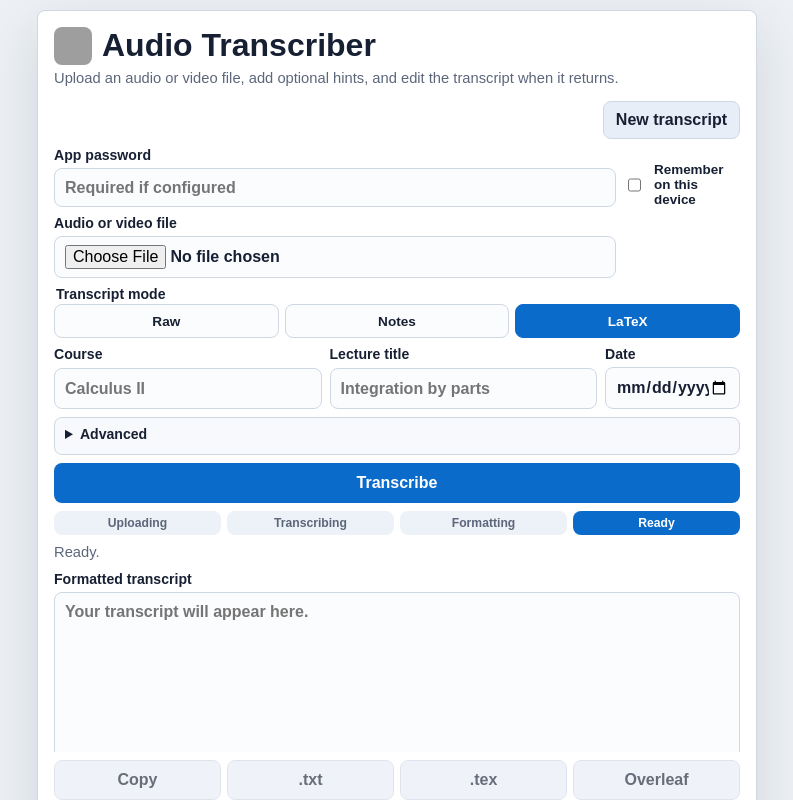
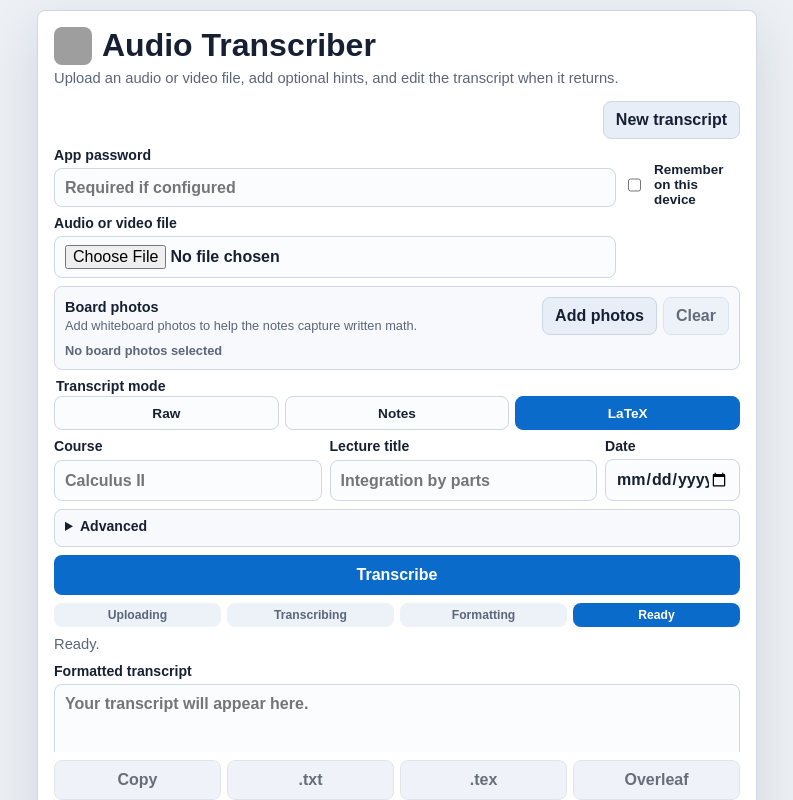
Before and after one commit to kevin-chase-claypool/transcription, a Next.js app: page / in a window 1280 px wide. Shown: the top 800 px of the page, without its empty margins (243-1036 px from the left). Built offline with nearby package versions, Linux system fonts and the light colour scheme; grey boxes are pictures that could not be loaded.

Commit message:
Add_board_photo_context

```diff
--- a/app/api/transcribe/route.ts
+++ b/app/api/transcribe/route.ts
@@ -3,7 +3,9 @@ import OpenAI from "openai";
 export const runtime = "nodejs";
 
 const MAX_FILE_BYTES = 25 * 1024 * 1024;
+const MAX_BOARD_IMAGE_BYTES = 5 * 1024 * 1024;
 const DEFAULT_MATH_FORMAT_MODEL = "gpt-4.1-mini";
+const DEFAULT_VISION_MODEL = "gpt-4.1-mini";
 const RATE_LIMIT_MAX_REQUESTS = 8;
 const RATE_LIMIT_WINDOW_MS = 60 * 60 * 1000;
 const rateLimitBuckets = new Map<string, { count: number; resetAt: number }>();
@@ -83,6 +85,65 @@ function buildLectureContext({
     .join("\n");
 }
 
+async function fileToDataUrl(file: File) {
+  const buffer = Buffer.from(await file.arrayBuffer());
+  const mimeType = file.type || "image/jpeg";
+  return `data:${mimeType};base64,${buffer.toString("base64")}`;
+}
+
+async function analyzeBoardPhotos(
+  client: OpenAI,
+  photos: File[],
+  context: string
+) {
+  if (!photos.length) {
+    return null;
+  }
+
+  const imageContent = await Promise.all(
+    photos.map(async (photo) => ({
+      type: "input_image" as const,
+      image_url: await fileToDataUrl(photo)
+    }))
+  );
+
+  const response = await client.responses.create({
+    model: process.env.OPENAI_VISION_MODEL || DEFAULT_VISION_MODEL,
+    instructions: [
+      "Extract concise study context from lecture whiteboard photos.",
+      "Focus on equations, definitions, diagrams, theorem names, variable meanings, worked steps, and topic labels.",
+      "Write compact Markdown notes that can help correct and augment an audio transcript.",
+      "Use LaTeX for clearly visible math.",
+      "Do not invent content that is not visible.",
+      "If an image is blurry or unreadable, say so briefly."
+    ].join(" "),
+    input: [
+      {
+        role: "user",
+        content: [
+          {
+            type: "input_text",
+            text: [
+              context ? `Lecture context:\n${context}` : "",
+              `Analyze ${photos.length} whiteboard photo${
+                photos.length === 1 ? "" : "s"
+              } and return compact board context for transcript formatting.`
+            ]
+              .filter(Boolean)
+              .join("\n\n")
+          },
+          ...imageContent
+        ]
+      }
+    ] as OpenAI.Responses.ResponseInput
+  });
+
+  return {
+    text: response.output_text.trim(),
+    usage: response.usage
+  };
+}
+
 function contextValue(context: string, label: string) {
   const line = context
     .split("\n")
@@ -123,7 +184,8 @@ async function formatTranscript(
   client: OpenAI,
   transcript: string,
   mode: string,
-  context: string
+  context: string,
+  boardContext: string
 ) {
   const latexInstructions =
     "Convert spoken equations, variables, functions, matrices, fractions, " +
@@ -158,6 +220,7 @@ async function formatTranscript(
             type: "input_text",
             text: [
               context ? `Lecture context:\n${context}` : "",
+              boardContext ? `Whiteboard/photo context:\n${boardContext}` : "",
               "Raw transcript:",
               transcript
             ]
@@ -186,6 +249,9 @@ export async function POST(request: Request) {
     const courseValue = formData.get("course");
     const lectureTitleValue = formData.get("lectureTitle");
     const lectureDateValue = formData.get("lectureDate");
+    const boardPhotos = formData
+      .getAll("boardPhotos")
+      .filter((value): value is File => value instanceof File && value.size > 0);
 
     if (!(upload instanceof File)) {
       return jsonError("Missing file upload.", 400);
@@ -243,6 +309,24 @@ export async function POST(request: Request) {
       apiKey: process.env.OPENAI_API_KEY
     });
 
+    for (const photo of boardPhotos) {
+      if (!photo.type.startsWith("image/")) {
+        return jsonError("Board context files must be images.", 400);
+      }
+
+      if (photo.size > MAX_BOARD_IMAGE_BYTES) {
+        return jsonError(
+          "One or more board photos is too large. Please use compressed photos under 5 MB each.",
+          413
+        );
+      }
+    }
+
+    const boardAnalysis =
+      mode === "clean" || mode === "latex"
+        ? await analyzeBoardPhotos(client, boardPhotos, lectureContext)
+        : null;
+
     const transcription = await client.audio.transcriptions.create({
       model: "gpt-4o-transcribe",
       file: upload,
@@ -251,13 +335,21 @@ export async function POST(request: Request) {
     });
 
     const formatted = mode === "clean" || mode === "latex"
-      ? await formatTranscript(client, transcription.text, mode, lectureContext)
+      ? await formatTranscript(
+          client,
+          transcription.text,
+          mode,
+          lectureContext,
+          boardAnalysis?.text || ""
+        )
       : null;
 
     return Response.json({
       text: formatted?.text || transcription.text,
       rawText: mode === "raw" ? undefined : transcription.text,
       usage: transcription.usage,
+      boardContext: boardAnalysis?.text || "",
+      boardUsage: boardAnalysis?.usage || null,
       formattingUsage: formatted?.usage || null
     });
   } catch (error) {
--- a/app/page.tsx
+++ b/app/page.tsx
@@ -6,6 +6,8 @@ type TranscribeResponse = {
   text?: string;
   rawText?: string;
   usage?: TranscriptionUsage;
+  boardContext?: string;
+  boardUsage?: FormattingUsage | null;
   formattingUsage?: FormattingUsage | null;
   error?: string;
 };
@@ -33,7 +35,10 @@ type FormattingUsage = {
 };
 
 const ACCEPTED_FORMATS = ".mp3,.wav,.m4a,.mp4,.mpeg,.webm,.ogg,audio/*,video/*";
+const ACCEPTED_IMAGE_FORMATS = "image/*";
 const MAX_FILE_BYTES = 25 * 1024 * 1024;
+const BOARD_IMAGE_MAX_DIMENSION = 1600;
+const BOARD_IMAGE_QUALITY = 0.72;
 const PASSWORD_STORAGE_KEY = "tablet-transcriber-password";
 
 type TranscriptMode = "raw" | "clean" | "latex";
@@ -309,12 +314,61 @@ function formatFileSize(bytes: number) {
   return `${megabytes.toFixed(2)} MB`;
 }
 
+function loadImageFromFile(file: File) {
+  return new Promise<HTMLImageElement>((resolve, reject) => {
+    const image = new Image();
+    const url = URL.createObjectURL(file);
+
+    image.onload = () => {
+      URL.revokeObjectURL(url);
+      resolve(image);
+    };
+    image.onerror = () => {
+      URL.revokeObjectURL(url);
+      reject(new Error(`Could not read ${file.name}.`));
+    };
+    image.src = url;
+  });
+}
+
+async function compressBoardPhoto(file: File) {
+  const image = await loadImageFromFile(file);
+  const scale = Math.min(
+    1,
+    BOARD_IMAGE_MAX_DIMENSION / Math.max(image.naturalWidth, image.naturalHeight)
+  );
+  const width = Math.max(1, Math.round(image.naturalWidth * scale));
+  const height = Math.max(1, Math.round(image.naturalHeight * scale));
+  const canvas = document.createElement("canvas");
+  canvas.width = width;
+  canvas.height = height;
+  const context = canvas.getContext("2d");
+
+  if (!context) {
+    return file;
+  }
+
+  context.drawImage(image, 0, 0, width, height);
+
+  const blob = await new Promise<Blob | null>((resolve) => {
+    canvas.toBlob(resolve, "image/jpeg", BOARD_IMAGE_QUALITY);
+  });
+
+  if (!blob || blob.size >= file.size) {
+    return file;
+  }
+
+  const safeName = file.name.replace(/\.[^.]+$/, "") || "board-photo";
+  return new File([blob], `${safeName}.jpg`, { type: "image/jpeg" });
+}
+
 function buildTranscriptMetadata(metadata: {
   course: string;
   lectureTitle: string;
   lectureDate: string;
   sourceFile?: string;
   mode: TranscriptMode;
+  boardPhotoCount: number;
 }) {
   const rows = [
     "Transcript Metadata",
@@ -322,6 +376,7 @@ function buildTranscriptMetadata(metadata: {
     `Lecture Title: ${metadata.lectureTitle.trim() || "Not specified"}`,
     `Lecture Date: ${metadata.lectureDate.trim() || "Not specified"}`,
     `Source File: ${metadata.sourceFile || "Not specified"}`,
+    `Board Photos: ${metadata.boardPhotoCount}`,
     `Transcript Mode: ${metadata.mode}`,
     `Created: ${new Date().toLocaleString()}`
   ];
@@ -365,9 +420,11 @@ ${body}
 
 export default function Home() {
   const fileInputRef = useRef<HTMLInputElement>(null);
+  const boardPhotoInputRef = useRef<HTMLInputElement>(null);
   const [password, setPassword] = useState("");
   const [rememberPassword, setRememberPassword] = useState(false);
   const [selectedFile, setSelectedFile] = useState<File | null>(null);
+  const [boardPhotos, setBoardPhotos] = useState<File[]>([]);
   const [language, setLanguage] = useState("en");
   const [prompt, setPrompt] = useState("");
   const [mode, setMode] = useState<TranscriptMode>("latex");
@@ -377,6 +434,8 @@ export default function Home() {
   const [transcript, setTranscript] = useState("");
   const [rawTranscript, setRawTranscript] = useState("");
   const [usage, setUsage] = useState<TranscriptionUsage | null>(null);
+  const [boardContext, setBoardContext] = useState("");
+  const [boardUsage, setBoardUsage] = useState<FormattingUsage | null>(null);
   const [formattingUsage, setFormattingUsage] =
     useState<FormattingUsage | null>(null);
   const [status, setStatus] = useState("");
@@ -415,6 +474,46 @@ export default function Home() {
     setStatus(`Selected ${file.name} (${formatFileSize(file.size)}).`);
   }
 
+  async function handleBoardPhotoChange(event: ChangeEvent<HTMLInputElement>) {
+    const files = Array.from(event.target.files || []);
+
+    if (!files.length) {
+      return;
+    }
+
+    setStatus(`Preparing ${files.length} board photo${files.length === 1 ? "" : "s"}...`);
+
+    try {
+      const compressedPhotos = await Promise.all(files.map(compressBoardPhoto));
+      setBoardPhotos((current) => [...current, ...compressedPhotos]);
+      setStatus(
+        `${compressedPhotos.length} board photo${
+          compressedPhotos.length === 1 ? "" : "s"
+        } added.`
+      );
+    } catch (error) {
+      const message =
+        error instanceof Error ? error.message : "Could not prepare board photos.";
+      setStatus(message);
+    } finally {
+      if (boardPhotoInputRef.current) {
+        boardPhotoInputRef.current.value = "";
+      }
+    }
+  }
+
+  function clearBoardPhotos() {
+    setBoardPhotos([]);
+    setBoardContext("");
+    setBoardUsage(null);
+
+    if (boardPhotoInputRef.current) {
+      boardPhotoInputRef.current.value = "";
+    }
+
+    setStatus("Board photos cleared.");
+  }
+
   async function handleSubmit(event: FormEvent<HTMLFormElement>) {
     event.preventDefault();
 
@@ -431,6 +530,8 @@ export default function Home() {
 
     setIsLoading(true);
     setUsage(null);
+    setBoardContext("");
+    setBoardUsage(null);
     setFormattingUsage(null);
     setRawTranscript("");
     setStage("Uploading");
@@ -457,6 +558,9 @@ export default function Home() {
       formData.append("course", course.trim());
       formData.append("lectureTitle", lectureTitle.trim());
       formData.append("lectureDate", lectureDate.trim());
+      boardPhotos.forEach((photo) => {
+        formData.append("boardPhotos", photo);
+      });
 
       const response = await fetch("/api/transcribe", {
         method: "POST",
@@ -474,11 +578,14 @@ export default function Home() {
         lectureTitle,
         lectureDate,
         sourceFile: file.name,
-        mode
+        mode,
+        boardPhotoCount: boardPhotos.length
       });
       setTranscript(`${metadataBlock}${data.text || ""}`);
       setRawTranscript(data.rawText || "");
       setUsage(data.usage || null);
+      setBoardContext(data.boardContext || "");
+      setBoardUsage(data.boardUsage || null);
       setFormattingUsage(data.formattingUsage || null);
       setStage("Ready");
       setStatus("Transcript ready.");
@@ -589,15 +696,22 @@ export default function Home() {
 
   function resetTranscript() {
     setSelectedFile(null);
+    setBoardPhotos([]);
     setTranscript("");
     setRawTranscript("");
     setUsage(null);
+    setBoardContext("");
+    setBoardUsage(null);
     setFormattingUsage(null);
     setStage("Ready");
     setStatus("Ready.");
 
     if (fileInputRef.current) {
       fileInputRef.current.value = "";
+    }
+
+    if (boardPhotoInputRef.current) {
+      boardPhotoInputRef.current.value = "";
     }
   }
 
@@ -665,6 +779,43 @@ export default function Home() {
               {selectedFile.name} • {formatFileSize(selectedFile.size)} / 25 MB
             </p>
           ) : null}
+
+          <section className="board-panel" aria-labelledby="board-title">
+            <div>
+              <h2 id="board-title">Board photos</h2>
+              <p>
+                Add whiteboard photos to help the notes capture written math.
+              </p>
+            </div>
+            <div className="board-actions">
+              <label className="secondary upload-photos">
+                Add photos
+                <input
+                  ref={boardPhotoInputRef}
+                  type="file"
+                  accept={ACCEPTED_IMAGE_FORMATS}
+                  multiple
+                  onChange={handleBoardPhotoChange}
+                  disabled={isLoading}
+                />
+              </label>
+              <button
+                className="secondary"
+                type="button"
+                onClick={clearBoardPhotos}
+                disabled={isLoading || boardPhotos.length === 0}
+              >
+                Clear
+              </button>
+            </div>
+            <p className="board-info">
+              {boardPhotos.length
+                ? `${boardPhotos.length} photo${
+                    boardPhotos.length === 1 ? "" : "s"
+                  } selected`
+                : "No board photos selected"}
+            </p>
+          </section>
 
           <fieldset className="mode-field" disabled={isLoading}>
             <legend>Transcript mode</legend>
@@ -783,7 +934,7 @@ export default function Home() {
           {status || "Ready."}
         </p>
 
-        {usage || formattingUsage ? (
+        {usage || boardUsage || formattingUsage ? (
           <details className="usage-details">
             <summary>Usage details</summary>
             {usage ? (
@@ -793,12 +944,26 @@ export default function Home() {
               </div>
             ) : null}
 
+            {boardUsage ? (
+              <div className="usage" aria-label="Board photo usage">
+                <span>Board photos</span>
+                <strong>{formatTokenUsage(boardUsage)}</strong>
+              </div>
+            ) : null}
+
             {formattingUsage ? (
               <div className="usage" aria-label="Formatting usage">
                 <span>Formatting</span>
                 <strong>{formatTokenUsage(formattingUsage)}</strong>
               </div>
             ) : null}
+          </details>
+        ) : null}
+
+        {boardContext ? (
+          <details className="raw-transcript board-context">
+            <summary>Extracted board context</summary>
+            <textarea value={boardContext} readOnly rows={6} />
           </details>
         ) : null}
 
--- a/app/styles.css
+++ b/app/styles.css
@@ -100,6 +100,7 @@ textarea {
 
 .file-info,
 .form-actions,
+.board-panel,
 .metadata-grid,
 .advanced,
 .mode-field,
@@ -255,6 +256,57 @@ textarea {
   padding: 0 10px 10px;
 }
 
+.board-panel {
+  display: grid;
+  grid-template-columns: minmax(0, 1fr) auto;
+  gap: 8px;
+  align-items: center;
+  padding: 10px;
+  border: 1px solid var(--border);
+  border-radius: 8px;
+  background: #f7f9fc;
+}
+
+.board-panel h2 {
+  margin: 0;
+  font-size: 0.9rem;
+  line-height: 1.2;
+}
+
+.board-panel p {
+  margin: 2px 0 0;
+  color: var(--muted);
+  font-size: 0.8rem;
+  line-height: 1.25;
+}
+
+.board-actions {
+  display: flex;
+  gap: 6px;
+  align-items: center;
+  justify-content: flex-end;
+}
+
+.upload-photos {
+  display: inline-flex;
+  align-items: center;
+  justify-content: center;
+}
+
+.upload-photos input {
+  position: absolute;
+  width: 1px;
+  height: 1px;
+  opacity: 0;
+  pointer-events: none;
+}
+
+.board-panel .board-info {
+  grid-column: 1 / -1;
+  margin: 0;
+  font-weight: 700;
+}
+
 .primary,
 .secondary,
 .actions button {
@@ -404,6 +456,10 @@ textarea:disabled {
   resize: none;
 }
 
+.board-context {
+  margin-bottom: 8px;
+}
+
 @media (max-width: 520px) {
   .page {
     align-items: stretch;
@@ -427,6 +483,18 @@ textarea:disabled {
 
   .metadata-grid {
     grid-template-columns: minmax(0, 1fr);
+  }
+
+  .board-panel {
+    grid-template-columns: minmax(0, 1fr);
+  }
+
+  .board-actions {
+    justify-content: stretch;
+  }
+
+  .board-actions .secondary {
+    flex: 1 1 0;
   }
 
   .advanced-grid {
```
Also changed, not shown: 2 other files (tests, documents, lock files or other folders).
